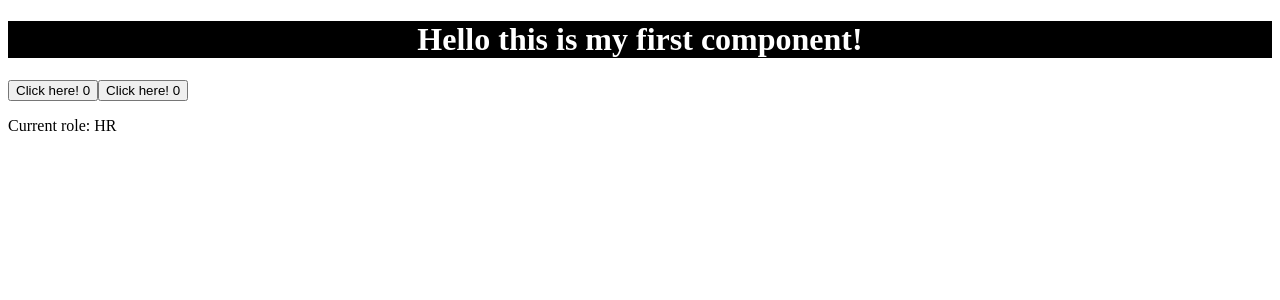
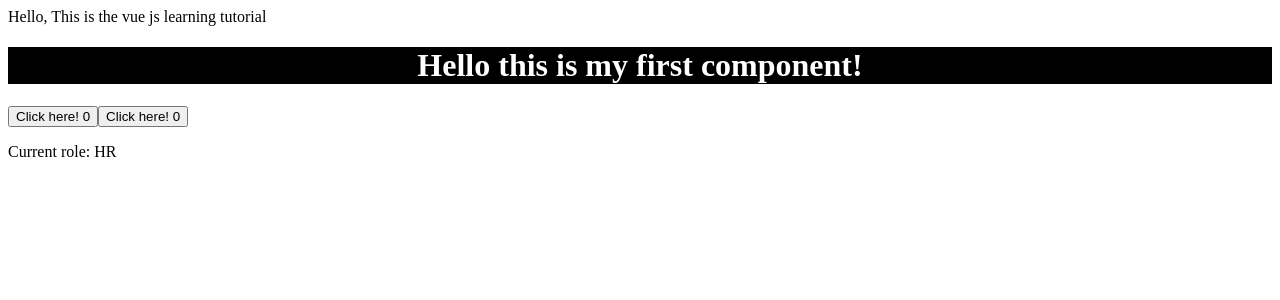
Before and after one commit to AbdulHanan42/vue-learn, a Vue app: page / in a window 1280 px wide. Shown: the top 300 px of the page. Built offline with nearby package versions, Linux system fonts and the light colour scheme.

Commit message:
add the origin main

```diff
--- a/src/App.vue
+++ b/src/App.vue
@@ -4,6 +4,7 @@ import Navbar from '@/components/Navbar.vue'
 </script>
 
 <template>
+    <div>Hello, This is the vue js learning tutorial</div>
  <Hellocomp />
  <Navbar />
 </template>
```
